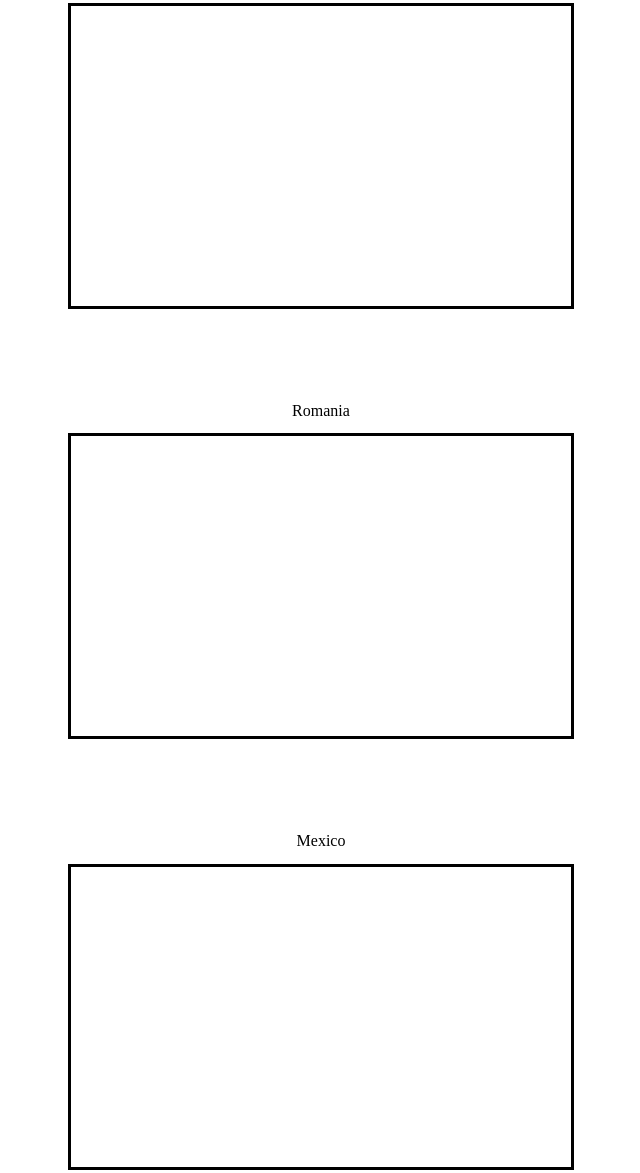
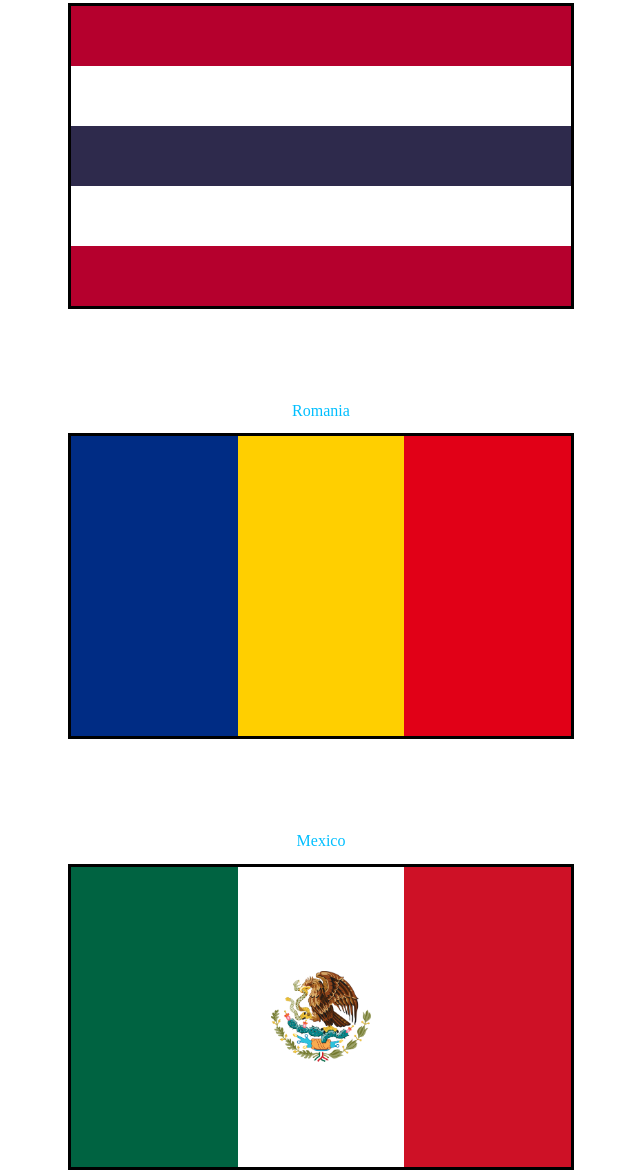
Before and after one commit to fullstack-decal-fa22/hw2-anhiru, a plain HTML site: page index.html in a window 1280 px wide. Shown: the part 1058-2231 px from the top of the page, without its empty margins (319-959 px from the left). Drawn offline with Linux system fonts and the light colour scheme.

Commit message:
uploaded hw 2

```diff
--- a/index.html
+++ b/index.html
@@ -28,7 +28,7 @@
     </div>
 
     <h2 class="label">Thailand</h2>
-    <div class="flag">
+    <div class="flag thailand-flag">
       <div class="thailand-red"></div>
       <div class="thailand-white"></div>
       <div class="thailand-blue"></div>
@@ -37,19 +37,23 @@
     </div>
 
     <h2 class="label">Romania</h2>
-    <div class="flag" style="">
-      <!-- insert flag here -->
+    <div class="flag" style="display: flex;">
+      <div class="romania-blue threehoriz"></div>
+      <div class="romania-yellow threehoriz"></div>
+      <div class="romania-red threehoriz"></div>
     </div>
 
     <h2 class="label">Mexico</h2>
-    <div class="flag">
-      <!-- insert flag here -->
+    <div class="flag" style="display: flex;">
+      <div class="mexico-green threehoriz"></div>
+      <div class="threehoriz"><img src="eagle.png" class="mexico-img"></img></div>
+      <div class="mexico-red threehoriz"></div>
     </div>
 
     <h2>Margin</h2>
     <div class="margin-container">
-      <div class="flag"></div>
-      <div class="flag"></div>
+      <div class="flag flag1"></div>
+      <div class="flag flag2"></div>
     </div>
 
     <h2>Padding</h2>
--- a/styles.css
+++ b/styles.css
@@ -32,10 +32,16 @@ h2 {
 }
 
 .threevert {
+  width: 500px;
+  height: 33.33%;
 }
 
 .threehoriz {
   width: 33.3%;
+  height: 300px;
+  display: flex;
+  flex-direction: column;
+  align-items: center;
 }
 
 .narrow {
@@ -58,6 +64,17 @@ h2 {
 /* Colors */
 
 /* QUESTION 1 */
+.threevert.red {
+  background-color: red;
+}
+
+#white {
+  background-color: white;
+}
+
+.threevert.light-blue {
+  background-color: #0092dd;
+}
 
 .orange {
   background-color: orange;
@@ -93,16 +110,20 @@ h2 {
 
 /* BEGIN QUESTION 2 */
 
+.thailand-flag div {
+  height: 20%;
+}
+
 .thailand-red {
-  /* TODO */
+  background-color: #b5002d;
 }
 
 .thailand-white {
-  /* TODO */
+  background-color: white;
 }
 
 .thailand-blue {
-  /* TODO */
+  background-color: #2e2a4c;
 }
 
 /* END QUESTION 2 */
@@ -129,11 +150,24 @@ h2 {
 }
 
 .mexico-img {
-  /* TODO */
+  max-height: 100px;
+  max-width: 100px;
+  display: block;
+  margin: auto;
 }
 
 .mexico-red {
   background-color: #ce1126;
+}
+
+/* QUESTION 5 */
+.label {
+  color: deepskyblue;
+}
+
+.label:hover {
+  color: goldenrod;
+  transform: scale(1.25);
 }
 
 /* QUESTION 6 */
@@ -149,17 +183,17 @@ h2 {
 /* For margin practice */
 .flag1 {
   background-color: red;
-  /* TODO */
+  margin-right: 10px;
 }
 
 .flag2 {
   background-color: blue;
-  /* TODO */
+  margin-left: 10px;
 }
 /* For padding practice */
 .padding-container {
   box-sizing: border-box;
   background-color: lightblue;
   background-clip: content-box, padding-box;
-  /* TODO */
+  padding: 60px;
 }
```
